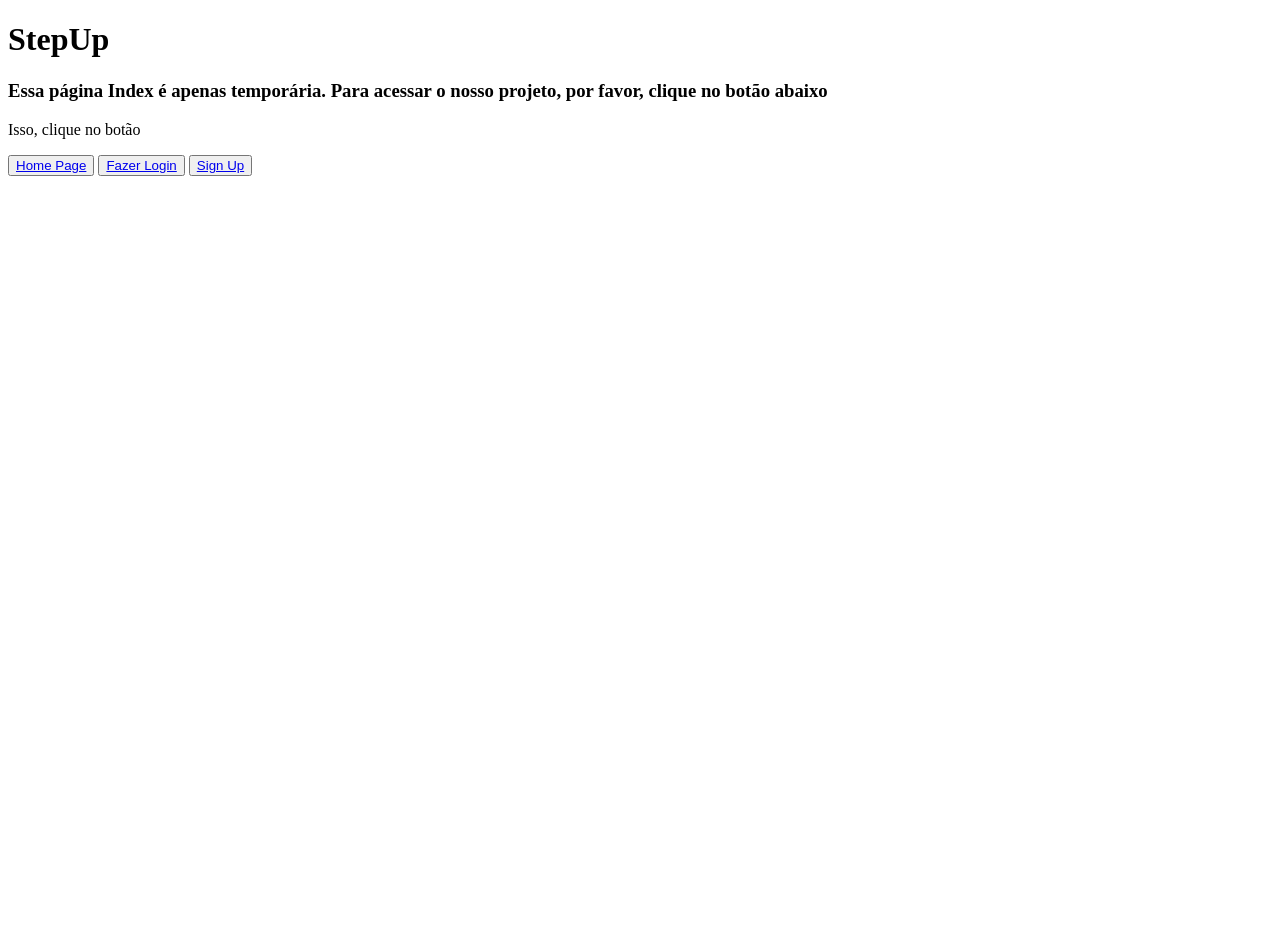
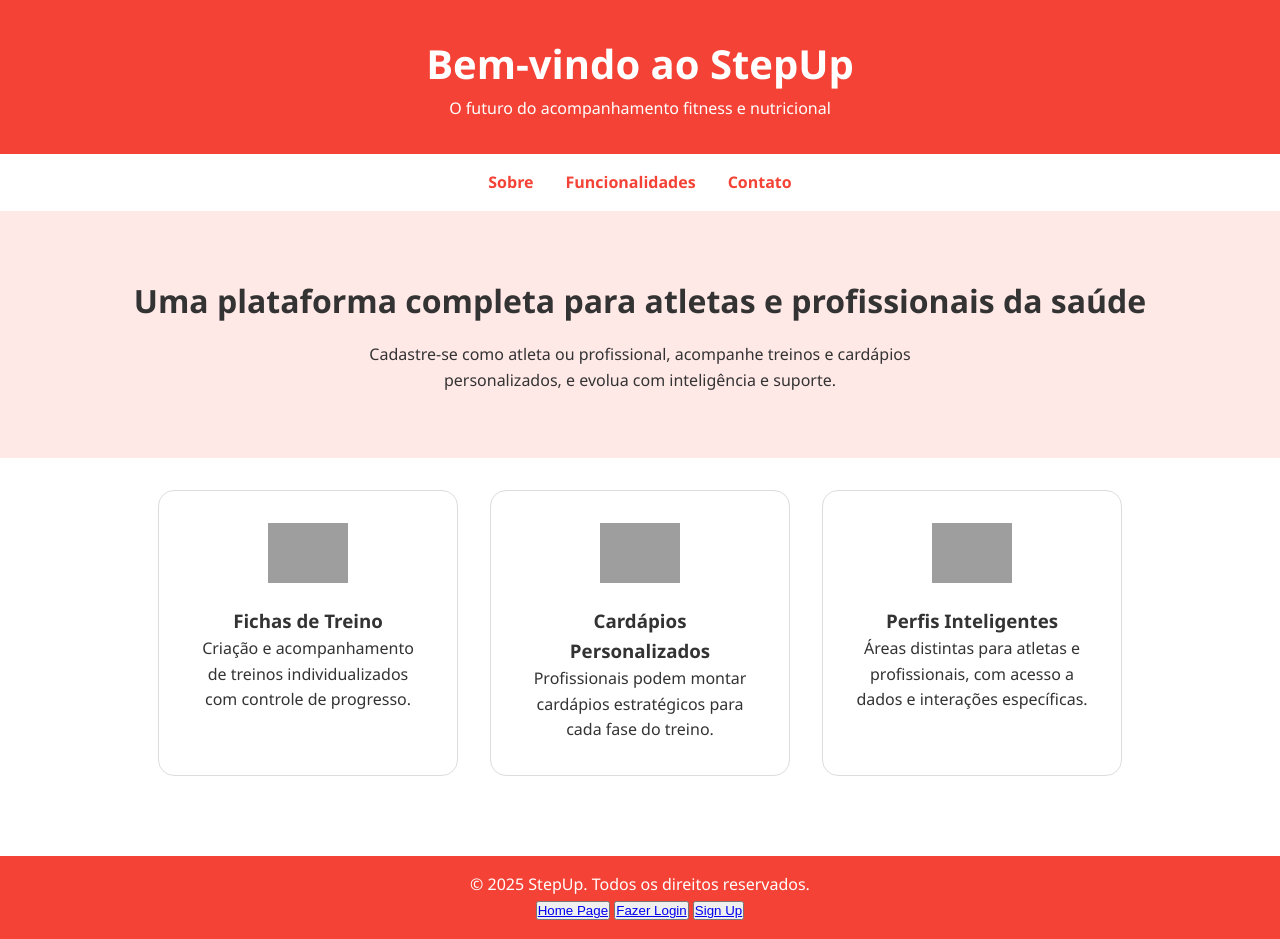
Before and after one commit to vhfedatto/pjt-Stepup, a plain HTML site: page index.html in a window 1280 px wide. Before the commit the page ends 800 px from the top, so only its background shows below. Drawn offline with Linux system fonts and the light colour scheme; grey boxes are pictures that could not be loaded.

Commit message:
Update Landing Page
Adição de uma landing page provisória e retirada de gêneros alternativos do cadastro.

```diff
--- a/index.html
+++ b/index.html
@@ -1,18 +1,142 @@
 <!DOCTYPE html>
-<html lang="pt-br">
+<html lang="pt-BR">
 <head>
-    <meta charset="UTF-8">
-    <meta name="viewport" content="width=device-width, initial-scale=1.0">
-    <title>Document</title>
+  <meta charset="UTF-8">
+  <meta name="viewport" content="width=device-width, initial-scale=1.0">
+  <title>StepUp | Landing Page</title>
+  <style>
+    * {
+      margin: 0;
+      padding: 0;
+      box-sizing: border-box;
+    }
+
+    body {
+      font-family: 'Segoe UI', sans-serif;
+      line-height: 1.6;
+      background-color: #ffffff;
+      color: #333;
+    }
+
+    header {
+      background-color: #f44336;
+      color: white;
+      padding: 2rem;
+      text-align: center;
+    }
+
+    header h1 {
+      font-size: 2.5rem;
+    }
+
+    nav {
+      background: #fff;
+      display: flex;
+      justify-content: center;
+      padding: 1rem;
+      box-shadow: 0 2px 4px rgba(0,0,0,0.1);
+    }
+
+    nav a {
+      margin: 0 1rem;
+      text-decoration: none;
+      color: #f44336;
+      font-weight: bold;
+    }
+
+    .hero {
+      background: #ffe9e7;
+      padding: 4rem 2rem;
+      text-align: center;
+    }
+
+    .hero h2 {
+      font-size: 2rem;
+      margin-bottom: 1rem;
+    }
+
+    .hero p {
+      max-width: 600px;
+      margin: auto;
+    }
+
+    .features {
+      display: flex;
+      flex-wrap: wrap;
+      justify-content: center;
+      padding: 2rem;
+      gap: 2rem;
+    }
+
+    .feature {
+      border: 1px solid #ddd;
+      border-radius: 1rem;
+      padding: 2rem;
+      width: 300px;
+      text-align: center;
+    }
+
+    .feature img {
+      width: 80px;
+      margin-bottom: 1rem;
+    }
+
+    footer {
+      background: #f44336;
+      color: white;
+      text-align: center;
+      padding: 1rem;
+      margin-top: 3rem;
+    }
+
+    @media (max-width: 768px) {
+      .features {
+        flex-direction: column;
+        align-items: center;
+      }
+    }
+  </style>
 </head>
 <body>
-    <h1>StepUp</h1>
-    <h3>Essa página Index é apenas temporária. Para acessar o nosso projeto, por favor, clique no botão abaixo</h3>
-    <p>Isso, clique no botão</p>
+  <header>
+    <h1>Bem-vindo ao StepUp</h1>
+    <p>O futuro do acompanhamento fitness e nutricional</p>
+  </header>
 
+  <nav>
+    <a href="#sobre">Sobre</a>
+    <a href="#funcionalidades">Funcionalidades</a>
+    <a href="#contato">Contato</a>
+  </nav>
+
+  <section class="hero">
+    <h2>Uma plataforma completa para atletas e profissionais da saúde</h2>
+    <p>Cadastre-se como atleta ou profissional, acompanhe treinos e cardápios personalizados, e evolua com inteligência e suporte.</p>
+  </section>
+
+  <section class="features" id="funcionalidades">
+    <div class="feature">
+      <img src="https://img.icons8.com/color/96/000000/barbell.png" alt="Treinos">
+      <h3>Fichas de Treino</h3>
+      <p>Criação e acompanhamento de treinos individualizados com controle de progresso.</p>
+    </div>
+    <div class="feature">
+      <img src="https://img.icons8.com/color/96/000000/salad.png" alt="Nutrição">
+      <h3>Cardápios Personalizados</h3>
+      <p>Profissionais podem montar cardápios estratégicos para cada fase do treino.</p>
+    </div>
+    <div class="feature">
+      <img src="https://img.icons8.com/color/96/000000/group.png" alt="Perfis">
+      <h3>Perfis Inteligentes</h3>
+      <p>Áreas distintas para atletas e profissionais, com acesso a dados e interações específicas.</p>
+    </div>
+</section>
+
+<footer id="contato">
+    <p>© 2025 StepUp. Todos os direitos reservados.</p>
     <button><a href="frontend/src/pages/home.html">Home Page</a></button>
     <button><a href="frontend/src/pages/sign-login-pages/login.html">Fazer Login</a></button>
     <button><a href="frontend/src/pages/sign-login-pages/cadastro.html">Sign Up</a></button>
-
+  </footer>
 </body>
 </html>
```
Also changed, not shown: frontend/src/pages/sign-login-pages/cadastro.html (+13 -11 lines).
